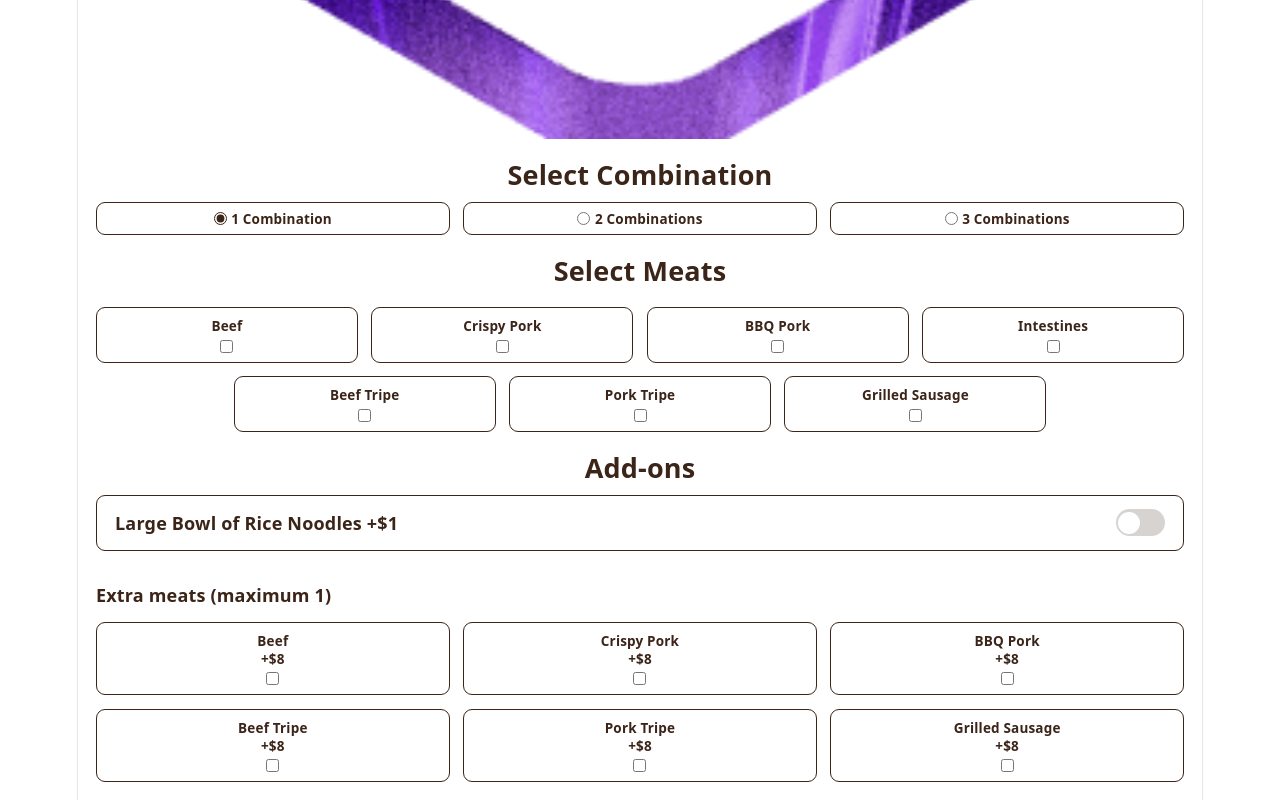
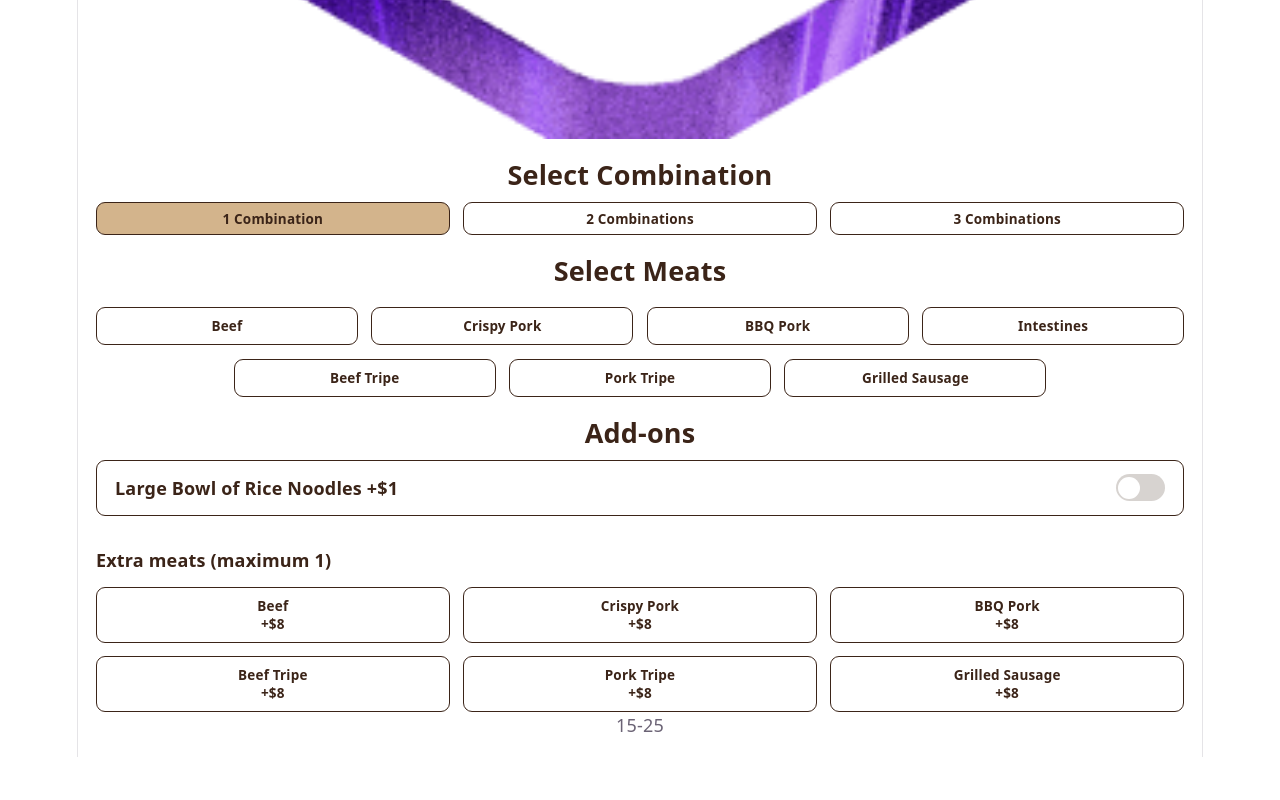
Before and after one commit to wayne160/Feilao, a React (Vite) app in the folder frontend/: page /dried in a window 1280 px wide. Shown: the part 1036-1836 px from the top of the page. After the commit the page ends 1793 px from the top, so only its background shows below. Built offline with nearby package versions, Linux system fonts and the light colour scheme.

Commit message:
modified data

```diff
--- /dev/null
+++ b/frontend/src/data/oneCombo.ts
@@ -0,0 +1,24 @@
+
+export type ProteinId =
+  | 'Beef'
+  | 'Crispy Pork'
+  | 'BBQ Pork'
+  | 'Pork Tripe'
+  | 'Beef Tripe'
+  | 'Intestines'
+  | 'Grilled Sausage';
+
+export type ComboOption = {
+  protein: ProteinId;
+  price: number;
+};
+
+export const oneCombos: ComboOption[] = [
+  { protein: 'Beef', price: 17 },
+  { protein: 'Crispy Pork', price: 17 },
+  { protein: 'BBQ Pork', price: 16 },
+  { protein: 'Pork Tripe', price: 16 },
+  { protein: 'Beef Tripe', price: 17 },
+  { protein: 'Intestines', price: 25 },
+  { protein: 'Grilled Sausage', price: 17 },
+]
--- /dev/null
+++ b/frontend/src/data/threeCombo.ts
@@ -0,0 +1,48 @@
+
+export type ProteinId =
+  | 'Beef'
+  | 'Crispy Pork'
+  | 'BBQ Pork'
+  | 'Pork Tripe'
+  | 'Beef Tripe'
+  | 'Intestines'
+  | 'Grilled Sausage';
+
+export type ComboOption = {
+  proteins: ProteinId[];
+  price: number;
+};
+
+export const threeCombos: ComboOption[] = [
+  { proteins: ['Beef', 'Crispy Pork', 'BBQ Pork'], price: 0 },
+  { proteins: ['Beef', 'Crispy Pork', 'Pork Tripe'], price: 0 },
+  { proteins: ['Beef', 'Crispy Pork', 'Beef Tripe'], price: 0 },
+  { proteins: ['Beef', 'Crispy Pork', 'Intestines'], price: 0 },
+  { proteins: ['Beef', 'Crispy Pork', 'Grilled Sausage'], price: 0 },
+  { proteins: ['Beef', 'BBQ Pork', 'Pork Tripe'], price: 0 },
+  { proteins: ['Beef', 'BBQ Pork', 'Beef Tripe'], price: 0 },
+  { proteins: ['Beef', 'BBQ Pork', 'Intestines'], price: 0 },
+  { proteins: ['Beef', 'BBQ Pork', 'Grilled Sausage'], price: 0 },
+  { proteins: ['Beef', 'Pork Tripe', 'Beef Tripe'], price: 0 },
+  { proteins: ['Beef', 'Pork Tripe', 'Intestines'], price: 0 },
+  { proteins: ['Beef', 'Pork Tripe', 'Grilled Sausage'], price: 0 },
+  { proteins: ['Beef', 'Beef Tripe', 'Intestines'], price: 0 },
+  { proteins: ['Beef', 'Beef Tripe', 'Grilled Sausage'], price: 0 },
+  { proteins: ['Crispy Pork', 'BBQ Pork', 'Pork Tripe'], price: 0 },
+  { proteins: ['Crispy Pork', 'BBQ Pork', 'Beef Tripe'], price: 0 },
+  { proteins: ['Crispy Pork', 'BBQ Pork', 'Intestines'], price: 0 },
+  { proteins: ['Crispy Pork', 'BBQ Pork', 'Grilled Sausage'], price: 0 },
+  { proteins: ['Crispy Pork', 'Pork Tripe', 'Beef Tripe'], price: 0 },
+  { proteins: ['Crispy Pork', 'Pork Tripe', 'Intestines'], price: 0 },
+  { proteins: ['Crispy Pork', 'Pork Tripe', 'Grilled Sausage'], price: 0 },
+  { proteins: ['Crispy Pork', 'Beef Tripe', 'Intestines'], price: 0 },
+  { proteins: ['Beef', 'Beef Tripe', 'Grilled Sausage'], price: 0 },
+  { proteins: ['Beef', 'Intestines', 'Grilled Sausage'], price: 0 },
+  { proteins: ['Crispy Pork', 'BBQ Pork', 'Pork Tripe'], price: 0 },
+  { proteins: ['Crispy Pork', 'BBQ Pork', 'Beef Tripe'], price: 0 },
+  { proteins: ['Crispy Pork', 'BBQ Pork', 'Intestines'], price: 0 },
+  { proteins: ['Crispy Pork', 'BBQ Pork', 'Grilled Sausage'], price: 0 },
+  { proteins: ['Crispy Pork', 'Pork Tripe', 'Beef Tripe'], price: 0 },
+  { proteins: ['Pork Tripe', 'Intestines', 'Grilled Sausage'], price: 0 },
+  { proteins: ['Beef Tripe', 'Intestines', 'Grilled Sausage'], price: 0 },
+];
--- /dev/null
+++ b/frontend/src/data/twoCombo.ts
@@ -0,0 +1,38 @@
+
+export type ProteinId =
+  | 'Beef'
+  | 'Crispy Pork'
+  | 'BBQ Pork'
+  | 'Pork Tripe'
+  | 'Beef Tripe'
+  | 'Intestines'
+  | 'Grilled Sausage';
+
+export type ComboOption = {
+  proteins: ProteinId[];
+  price: number;
+};
+
+export const twoCombos: ComboOption[] = [
+  { proteins: ['Beef', 'Crispy Pork'], price: 0 },
+  { proteins: ['Beef', 'BBQ Pork'], price: 0 },
+  { proteins: ['Beef', 'Pork Tripe'], price: 0 },
+  { proteins: ['Beef', 'Beef Tripe'], price: 0 },
+  { proteins: ['Beef', 'Intestines'], price: 0 },
+  { proteins: ['Beef', 'Grilled Sausage'], price: 0 },
+  { proteins: ['Crispy Pork', 'BBQ Pork'], price: 0 },
+  { proteins: ['Crispy Pork', 'Pork Tripe'], price: 0 },
+  { proteins: ['Crispy Pork', 'Beef Tripe'], price: 0 },
+  { proteins: ['Crispy Pork', 'Intestines'], price: 0 },
+  { proteins: ['Crispy Pork', 'Grilled Sausage'], price: 0 },
+  { proteins: ['BBQ Pork', 'Pork Tripe'], price: 0 },
+  { proteins: ['BBQ Pork', 'Beef Tripe'], price: 0 },
+  { proteins: ['BBQ Pork', 'Intestines'], price: 0 },
+  { proteins: ['BBQ Pork', 'Grilled Sausage'], price: 0 },
+  { proteins: ['Pork Tripe', 'Beef Tripe'], price: 0 },
+  { proteins: ['Pork Tripe', 'Intestines'], price: 0 },
+  { proteins: ['Pork Tripe', 'Grilled Sausage'], price: 0 },
+  { proteins: ['Beef Tripe', 'Intestines'], price: 0 },
+  { proteins: ['Beef Tripe', 'Grilled Sausage'], price: 0 },
+  { proteins: ['Intestines', 'Grilled Sausage'], price: 0 },
+]
--- a/frontend/src/pages/Dried.tsx
+++ b/frontend/src/pages/Dried.tsx
@@ -1,5 +1,8 @@
 import { useEffect, useState } from 'react'
 import heroImage from '../assets/hero.png'
+import { oneCombos } from '../data/oneCombo'
+import { twoCombos } from '../data/twoCombo'
+import { threeCombos } from '../data/threeCombo'
 
 const combos = ['1 Combination', '2 Combinations', '3 Combinations']
 const meats = ['Beef', 'Crispy Pork', 'BBQ Pork', 'Intestines', 'Beef Tripe', 'Pork Tripe', 'Grilled Sausage']
@@ -11,16 +14,20 @@ function Dried() {
     const [extraNoodles, setExtraNoodles] = useState(false)
     const [extraMeat, setExtraMeat] = useState<string | null>(null)
     const comboNumber = combos.indexOf(combo) + 1
+    const [priceRange, setPriceRange] = useState<{ min: number; max: number } | null>({ min: 15, max: 25 });
     const toggleMeat = (meat: string) => {
-        setSelectedMeats((prev) => {
-            if (prev.includes(meat)) {
-                return prev.filter((item) => item !== meat)
-            }
-            if (prev.length >= comboNumber) {
-                return prev
-            }
-            return [...prev, meat]
-        })
+        const next = selectedMeats.includes(meat)
+            ? selectedMeats.filter((item) => item !== meat)
+            : selectedMeats.length >= comboNumber
+                ? (comboNumber === 1 ? [meat] : selectedMeats)
+                : [...selectedMeats, meat]
+
+        setSelectedMeats(next)
+
+        if (comboNumber === 1) {
+            const combo = oneCombos.find((c) => c.protein === next[0])
+            setPriceRange({ min: combo?.price || 0, max: combo?.price || 0 })
+        }
     }
 
     useEffect(() => {
@@ -38,20 +45,17 @@ function Dried() {
             <div className="mt-4 text-2xl font-semibold text-primary">Select Combination</div>
             <div className="mt-2 flex gap-3">
                 {combos.map((option) => (
-                    <label
+                    <button
+                        type="button"
                         key={option}
-                        className="flex flex-1 items-center justify-center gap-1 whitespace-nowrap rounded-lg border border-primary px-1 py-1.5 text-xs font-semibold text-primary"
+                        onClick={() => setCombo(option)}
+                        className={
+                            'flex-1 whitespace-nowrap rounded-lg border border-primary px-1 py-1.5 text-xs font-semibold text-primary ' +
+                            (combo === option ? 'bg-[#d3b48c]' : '')
+                        }
                     >
-                        <input
-                            type="radio"
-                            name="combo"
-                            value={option}
-                            checked={combo === option}
-                            onChange={() => setCombo(option)}
-                            className="accent-primary"
-                        />
                         {option}
-                    </label>
+                    </button>
                 ))}
             </div>
             <div className="mt-4 text-2xl font-semibold text-primary">Select Meats</div>
@@ -59,24 +63,21 @@ function Dried() {
             <div className="mt-4 flex flex-wrap justify-center gap-3">
                 {meats.map((meat) => {
                     const checked = selectedMeats.includes(meat)
-                    const disabled = !checked && selectedMeats.length >= comboNumber
+                    const disabled = !checked && comboNumber > 1 && selectedMeats.length >= comboNumber
                     return (
-                        <label
+                        <button
+                            type="button"
                             key={meat}
+                            disabled={disabled}
+                            onClick={() => toggleMeat(meat)}
                             className={
-                                'flex w-[calc((100%-2.25rem)/4)] flex-col items-center justify-center gap-1 rounded-lg border border-primary px-1 py-2 text-center text-xs font-semibold text-primary ' +
-                                (disabled ? 'opacity-40' : '')
+                                'flex w-[calc((100%-2.25rem)/4)] items-center justify-center rounded-lg border border-primary px-1 py-2 text-center text-xs font-semibold text-primary ' +
+                                (checked ? 'bg-[#d3b48c]' : '') +
+                                (disabled ? ' opacity-40' : '')
                             }
                         >
                             {meat}
-                            <input
-                                type="checkbox"
-                                checked={checked}
-                                disabled={disabled}
-                                onChange={() => toggleMeat(meat)}
-                                className="accent-primary"
-                            />
-                        </label>
+                        </button>
                     )
                 })}
             </div>
@@ -102,23 +103,23 @@ function Dried() {
                     {extraMeats.map((meat) => {
                         const checked = extraMeat === meat
                         return (
-                            <label
+                            <button
+                                type="button"
                                 key={meat}
-                                className="flex flex-col items-center justify-center gap-1 rounded-lg border border-primary px-1 py-2 text-center text-xs font-semibold text-primary"
+                                onClick={() => setExtraMeat((prev) => (prev === meat ? null : meat))}
+                                className={
+                                    'flex flex-col items-center justify-center gap-1 rounded-lg border border-primary px-1 py-2 text-center text-xs font-semibold text-primary ' +
+                                    (checked ? 'bg-[#d3b48c]' : '')
+                                }
                             >
                                 {meat} <br />
                                 +$8
-                                <input
-                                    type="checkbox"
-                                    checked={checked}
-                                    onChange={() => setExtraMeat((prev) => (prev === meat ? null : meat))}
-                                    className="accent-primary"
-                                />
-                            </label>
+                            </button>
                         )
                     })}
                 </div>
             </div>
+            {priceRange.min}-{priceRange.max}
         </div>
     )
 }
```
